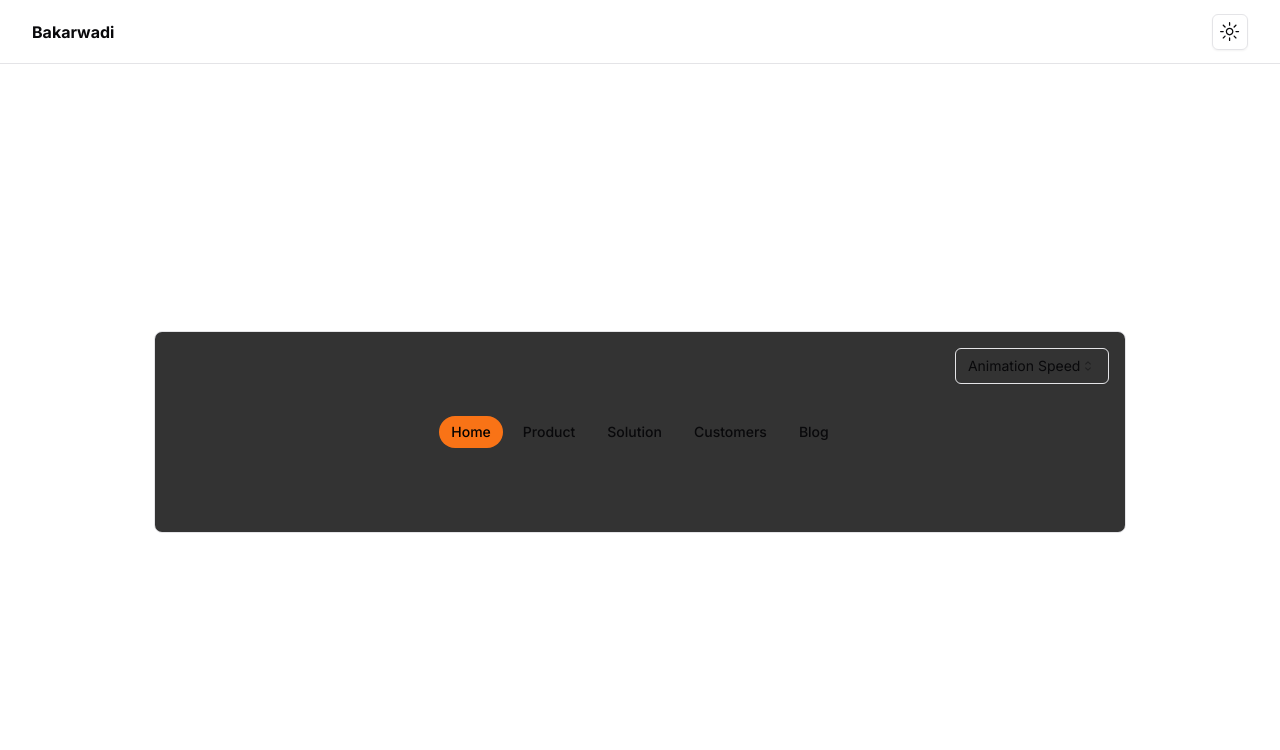
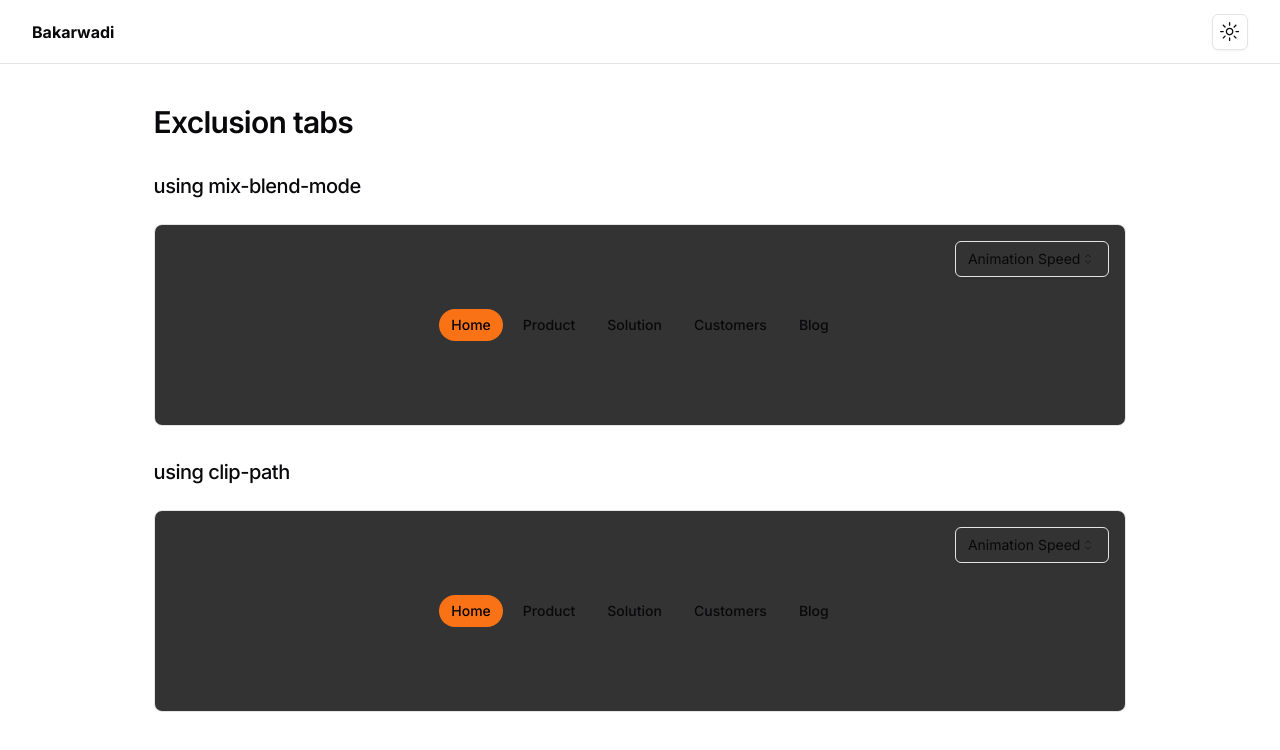
Before and after one commit to HelixMorphe/micro-animations, a Next.js app: page / in a window 1280 px wide. Shown: the top 750 px of the page. Built offline with nearby package versions, Linux system fonts and the light colour scheme.

Commit message:
MA-001 | Implement animation speed logic

```diff
--- a/app/page.tsx
+++ b/app/page.tsx
@@ -1,12 +1,28 @@
-import { ExclusiveTabs } from '@/components/animations/exclusive-tabs';
+import {
+  ExclusiveTabs,
+  ExclusiveTabsUsingClipPath,
+} from '@/components/animations/exclusive-tabs';
 import DisplayBox from '@/components/ui/display-box';
 
 export default function Home() {
   return (
     <main className='container'>
-      <div className='min-h-[calc(100vh-64px)] w-4/5 m-auto flex items-center '>
+      <div className='min-h-[calc(100vh-64px)] w-4/5 m-auto'>
+        <h2 className='pt-10 text-3xl font-semibold tracking-tight transition-colors'>
+          Exclusion tabs
+        </h2>
+        <h3 className='mt-8 mb-6 scroll-m-20 text-xl font-medium tracking-tight'>
+          using <span>mix-blend-mode</span>
+        </h3>
+        {/* <p className='mb-8 leading-7 [&:not(:first-child)]:mt-6'></p> */}
         <DisplayBox>
           <ExclusiveTabs />
+        </DisplayBox>
+        <h3 className='mt-8 mb-6 scroll-m-20 text-xl font-medium tracking-tight'>
+          using <span>clip-path</span>
+        </h3>
+        <DisplayBox>
+          <ExclusiveTabsUsingClipPath />
         </DisplayBox>
       </div>
     </main>
--- a/components/animations/exclusive-tabs.tsx
+++ b/components/animations/exclusive-tabs.tsx
@@ -11,7 +11,7 @@ interface Tab {
   label: string;
 }
 
-let tabs: Tab[] = [
+const tabs: Tab[] = [
   { id: 1, label: 'Home' },
   { id: 2, label: 'Product' },
   { id: 3, label: 'Solution' },
@@ -19,7 +19,7 @@ let tabs: Tab[] = [
   { id: 5, label: 'Blog' },
 ];
 
-function ExclusiveTabs() {
+function ExclusiveTabs({ animationSpeed }: { animationSpeed?: number }) {
   let [activeTab, setActiveTab] = useState<number>(tabs[0].id);
 
   return (
@@ -40,7 +40,40 @@ function ExclusiveTabs() {
               style={{
                 borderRadius: 9999,
               }}
-              transition={{ type: 'spring', duration: 5 }}
+              transition={{ type: 'spring', duration: animationSpeed || 0.8 }}
+              layoutId='active-pill-blend-mode'
+              className='bg-orange-500 absolute inset-0'
+            ></motion.div>
+          )}
+          <span className='relative z-10 bg-blend-exclusion'>{tab.label}</span>
+        </button>
+      ))}
+    </div>
+  );
+}
+
+function ExclusiveTabsUsingClipPath() {
+  let [activeTab, setActiveTab] = useState<number>(tabs[0].id);
+
+  return (
+    <div className='flex space-x-2 text-sm'>
+      {tabs.map((tab) => (
+        <button
+          key={tab.id}
+          onClick={() => {
+            setActiveTab(tab.id);
+          }}
+          className={cn(
+            'relative rounded-full px-3 py-1.5 font-medium outline-2 outline-orange-500',
+            activeTab === tab.id && 'text-black'
+          )}
+        >
+          {activeTab === tab.id && (
+            <motion.div
+              style={{
+                borderRadius: 9999,
+              }}
+              transition={{ type: 'spring', duration: 0.8 }}
               layoutId='active-pill'
               className='bg-orange-500 absolute inset-0'
             ></motion.div>
@@ -52,4 +85,4 @@ function ExclusiveTabs() {
   );
 }
 
-export { ExclusiveTabs };
+export { ExclusiveTabs, ExclusiveTabsUsingClipPath };
--- a/components/ui/display-box.tsx
+++ b/components/ui/display-box.tsx
@@ -1,4 +1,10 @@
-import React, { ReactNode } from 'react';
+'use client';
+
+import React, {
+  ReactElement,
+  useEffect,
+  useState,
+} from 'react';
 
 import {
   Select,
@@ -8,13 +14,37 @@ import {
   SelectValue,
 } from './select';
 
-const DisplayBox = ({ children }: { children?: ReactNode }) => {
+const DisplayBox = ({ children }: { children?: ReactElement }) => {
+  let [animationSpeed, setAnimationSpeed] = useState<number>(0);
+
+  const handleSelectChange = (value: string) => {
+    if (value === "1") {
+      setAnimationSpeed(0.8)
+    } else if (value === "2") {
+       setAnimationSpeed(0.2);
+    } else if (value === "3") {
+       setAnimationSpeed(5);
+    } else {
+      setAnimationSpeed(999)
+    }
+  };
+
+  const enhancedChildren = children
+    ? React.Children.map(children, (child) =>
+        React.cloneElement(child, { animationSpeed })
+      )
+    : children;
+
+  useEffect(() => {
+    console.log('value changed', animationSpeed);
+  }, [animationSpeed]);
+
   return (
     <div className='relative w-full border rounded-lg flex-col overflow-hidden'>
       <div className='absolute right-4 top-4'>
-        <Select>
+        <Select onValueChange={handleSelectChange}>
           <SelectTrigger>
-            <SelectValue placeholder="Animation Speed"/>
+            <SelectValue placeholder='Animation Speed' />
           </SelectTrigger>
           <SelectContent>
             <SelectItem value='2'>Fast</SelectItem>
@@ -24,7 +54,7 @@ const DisplayBox = ({ children }: { children?: ReactNode }) => {
         </Select>
       </div>
       <div className='h-[200px] bg-black/80 flex items-center justify-center'>
-        {children}
+        {enhancedChildren}
       </div>
     </div>
   );
```
